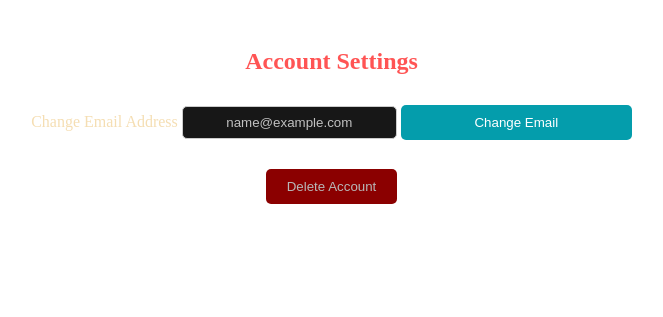
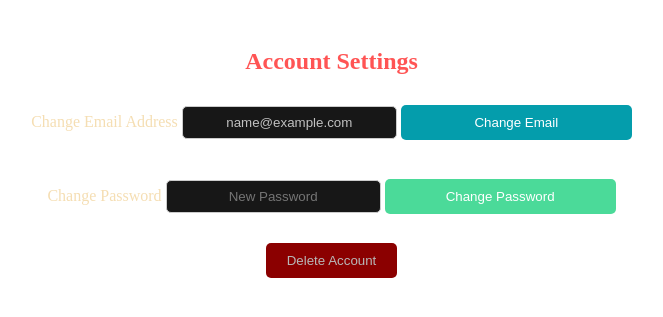
Before and after one commit to code-freq/django-htmx-blog, a Django app: page /account-settings/ in a window 1280 px wide. Shown: the top 317 px of the page, without its empty margins (286-949 px from the left). Run offline with Django 5.2, Linux system fonts and the light colour scheme; the visitor is signed in with stand-in values (Sample User, id 1); data comes from the database, SQL or seed files in the repository; some libraries are stand-ins or nearby versions.

Commit message:
Added Change Password Function

```diff
--- a/weblog_project/static/css/partials/settings.css
+++ b/weblog_project/static/css/partials/settings.css
@@ -11,11 +11,11 @@ h2 {
     text-align:center
 }
 
-.email-change-section {
+.email-change-section, .password-change-section {
     margin-bottom: 20px;
 }
 
-.email-input {
+.email-input, .password-input {
     max-width:215px;
     min-width:215px;
     padding: 8px;
@@ -32,12 +32,29 @@ h2 {
     color:white
 }
 
+.password-input:focus {
+    color:white
+}
+
 label {
     color: wheat
 }
 
 .change-email-btn, .delete-account-btn {
     background-color: #049dac;
+    color: white;
+    max-width:231px;
+    min-width:231px;
+    padding: 10px 15px;
+    border: none;
+    border-radius: 5px;
+    cursor: pointer;
+    margin:0;
+    margin-top: 10px;
+}
+
+.change-password-btn {
+    background-color: #09cc73ba;
     color: white;
     max-width:231px;
     min-width:231px;
@@ -60,6 +77,11 @@ label {
 .change-email-btn:hover{
     background-color: #046f7ad5;
 }
+
 .delete-account-btn:hover {
     background-color: #780e0eae;
 }
+
+.change-password-btn:hover {
+    background-color: #0a9858ba;
+}
--- a/weblog_project/weblog_app/templates/partials/settings.html
+++ b/weblog_project/weblog_app/templates/partials/settings.html
@@ -16,6 +16,15 @@
         </form>
     </div>
 
+    <div class="password-change-section">
+        <form method="POST" action="{% url 'change_password' %}">
+            {% csrf_token %}
+            <label for="password">Change Password</label>
+            <input type="password" placeholder="New Password" id="password" name="password" class="password-input" required>
+            <button type="submit" class="change-password-btn">Change Password</button>
+        </form>
+    </div>
+
     <div class="delete-account-section">
         <button class="delete-account-btn"
                 hx-get="{% url 'delete_account' %}"
--- a/weblog_project/weblog_app/urls.py
+++ b/weblog_project/weblog_app/urls.py
@@ -64,4 +64,5 @@ urlpatterns = [
     path("account-settings/", views.account_settings, name="account_settings"),
     path('change-email/', views.change_email, name='change_email'),
     path("delete_account/", views.delete_account, name="delete_account"),
+    path("change_password/", views.change_password, name="change_password"),
 ]
--- a/weblog_project/weblog_app/views.py
+++ b/weblog_project/weblog_app/views.py
@@ -1,6 +1,8 @@
+from django.contrib.auth.password_validation import validate_password
 from django.shortcuts import render, redirect, get_object_or_404
 from django.contrib.messages.context_processors import messages
 from django.contrib.auth.decorators import login_required
+from django.core.exceptions import ValidationError
 from django.contrib.auth import get_user_model
 from django.contrib.auth import login, logout
 from django.core.paginator import Paginator
@@ -793,6 +795,35 @@ def delete_comment(request, pk):
 def account_settings(request):
     return render(request, "partials/settings.html")
 
+# Change Password
+@login_required(login_url='/login/')
+def change_password(request):
+    # If the request method is POST
+    if request.method == 'POST':
+        # Get the new password from the form
+        new_password = request.POST.get('password')
+
+        try:
+            # Check if the new password is valid
+            validate_password(new_password, user=request.user)
+
+            request.user.set_password(new_password)  # Set the new password
+            request.user.save()  # Save the user
+            login(request, request.user)  # Log in the user
+            messages.success(request, "Password updated successfully!")  # Show success message
+            return redirect("/profile/")  # Redirect to profile
+
+        except ValidationError as e:
+            # Show error messages if the new password is invalid
+            for message in e.messages:
+                messages.error(request, message)
+
+            return redirect("/profile/")  # Redirect to profile
+
+    else:
+        # Return a 400 error if the request method is not POST
+        return HttpResponse(status=400)
+
 # Change Email
 @login_required(login_url='/login/')
 def change_email(request):
```
